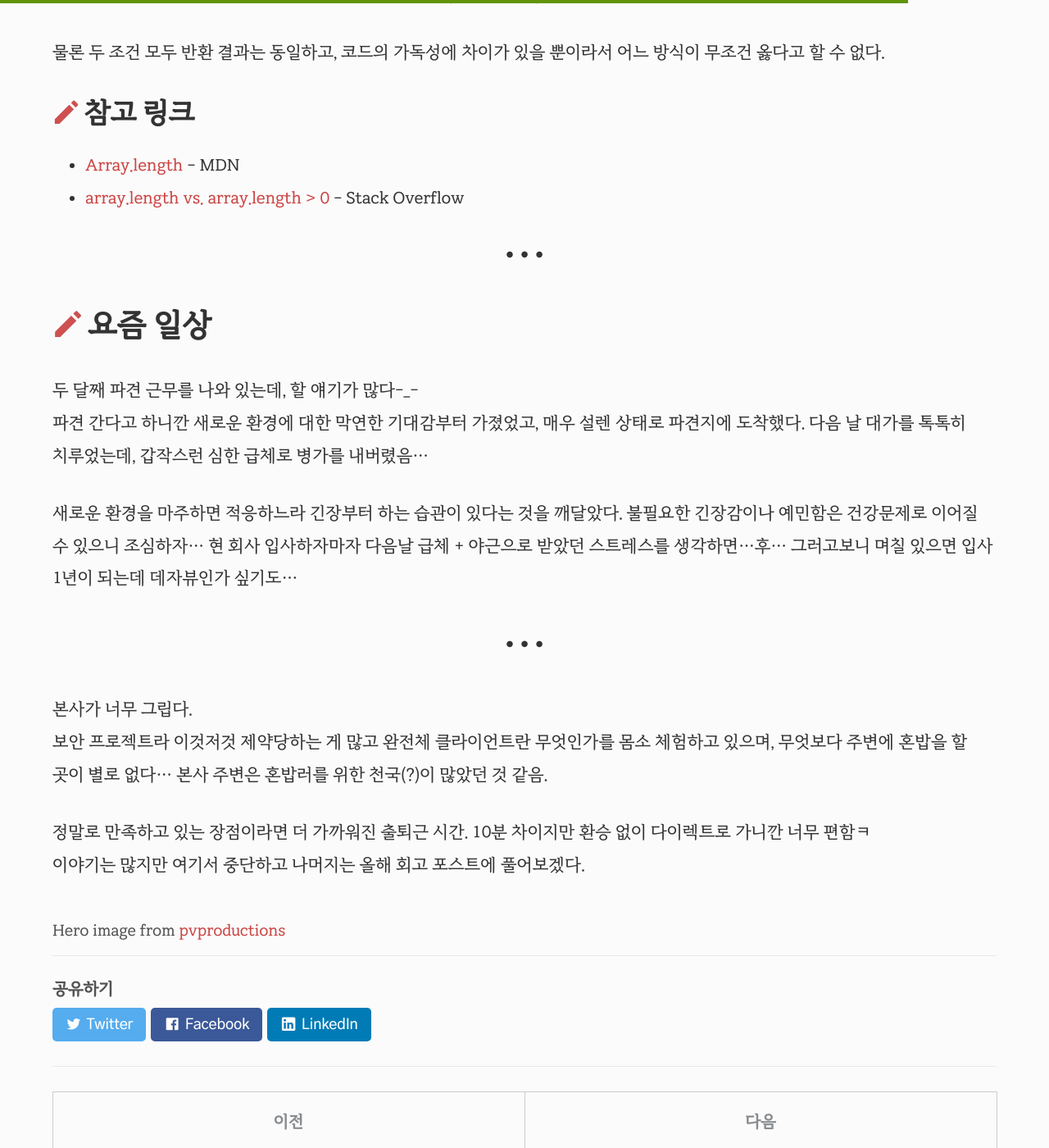
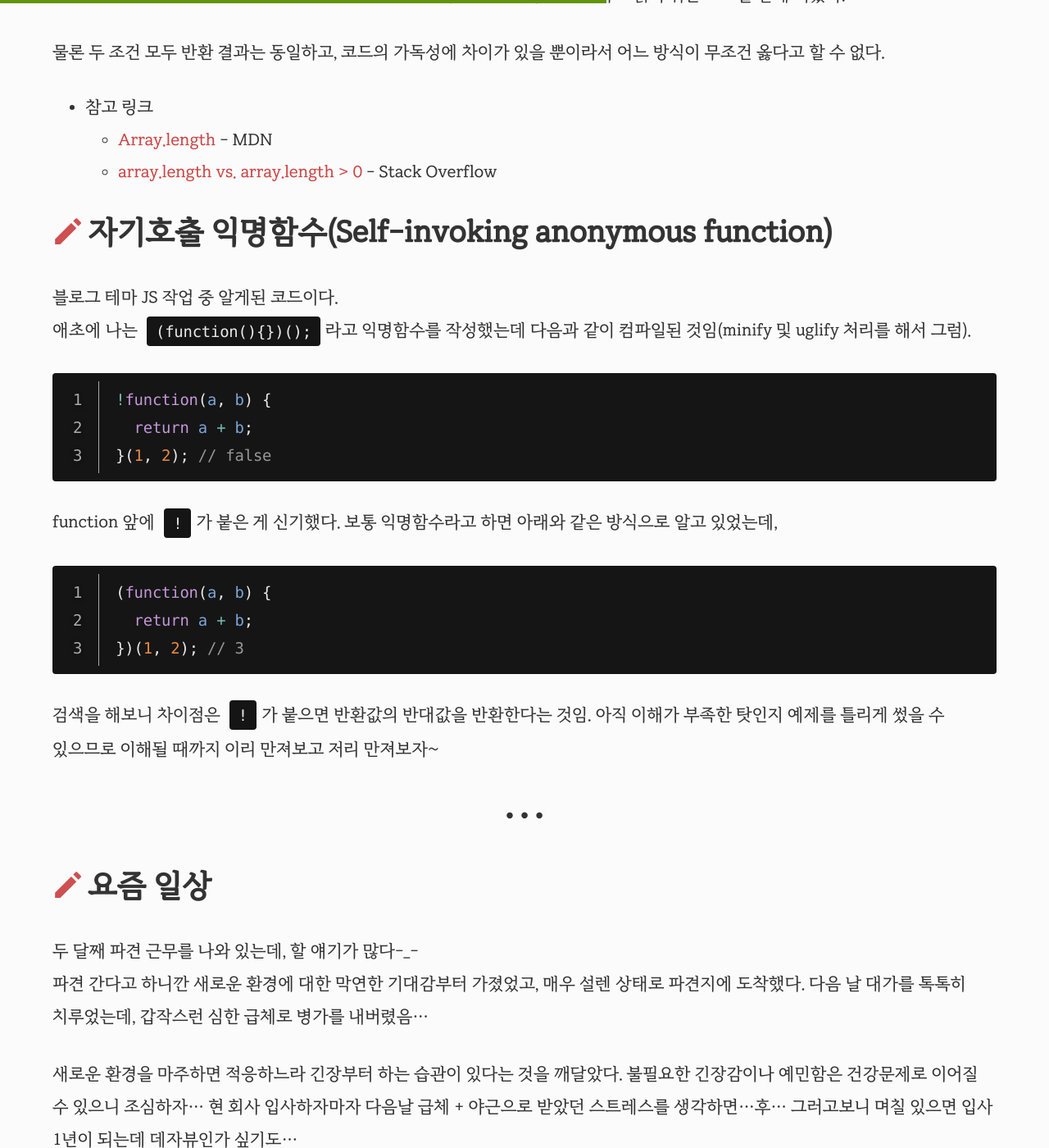
Before and after one commit to selosele/selosele.github.io, a Jekyll site: the page built from _posts/2020-10-09-learning-and-life.md, in a window 1280 px wide and 1400 px high, scrolled down 1189 px. Shown: the whole window at 82% size. Built offline with Jekyll 4.4.1, drawn with Linux system fonts in a browser that asks for light colours; comment, search, counter and statistics services are not loaded.

Commit message:
포스트 수정

````diff
--- a/_posts/2020-10-09-learning-and-life.md
+++ b/_posts/2020-10-09-learning-and-life.md
@@ -46,10 +46,32 @@ if (el.length) console.log(true) // true
 
 물론 두 조건 모두 반환 결과는 동일하고, 코드의 가독성에 차이가 있을 뿐이라서 어느 방식이 무조건 옳다고 할 수 없다.
 
-### 참고 링크
+* 참고 링크
+  * [Array.length](https://developer.mozilla.org/ko/docs/Web/JavaScript/Reference/Global_Objects/Array/length){:target="_blank"} - MDN
+  * [array.length vs. array.length > 0](https://stackoverflow.com/questions/32911424/array-length-vs-array-length-0){:target="_blank"} - Stack Overflow
 
-* [Array.length](https://developer.mozilla.org/ko/docs/Web/JavaScript/Reference/Global_Objects/Array/length){:target="_blank"} - MDN
-* [array.length vs. array.length > 0](https://stackoverflow.com/questions/32911424/array-length-vs-array-length-0){:target="_blank"} - Stack Overflow
+## 자기호출 익명함수(Self-invoking anonymous function)
+
+블로그 테마 JS 작업 중 알게된 코드이다.
+애초에 나는 ```(function(){})();```{:.language-javascript}라고 익명함수를 작성했는데 다음과 같이 컴파일된 것임(minify 및 uglify 처리를 해서 그럼).
+
+{:.has-label}
+```javascript
+!function(a, b) {
+  return a + b;
+}(1, 2); // false
+```
+
+function 앞에 ```!```{:.language-javascript}가 붙은 게 신기했다. 보통 익명함수라고 하면 아래와 같은 방식으로 알고 있었는데,
+
+{:.has-label}
+```javascript
+(function(a, b) {
+  return a + b;
+})(1, 2); // 3
+```
+
+검색을 해보니 차이점은 ```!```{:.language-javascript}가 붙으면 반환값의 반대값을 반환한다는 것임. 아직 이해가 부족한 탓인지 예제를 틀리게 썼을 수 있으므로 이해될 때까지 이리 만져보고 저리 만져보자~
 
 ---
 
````
